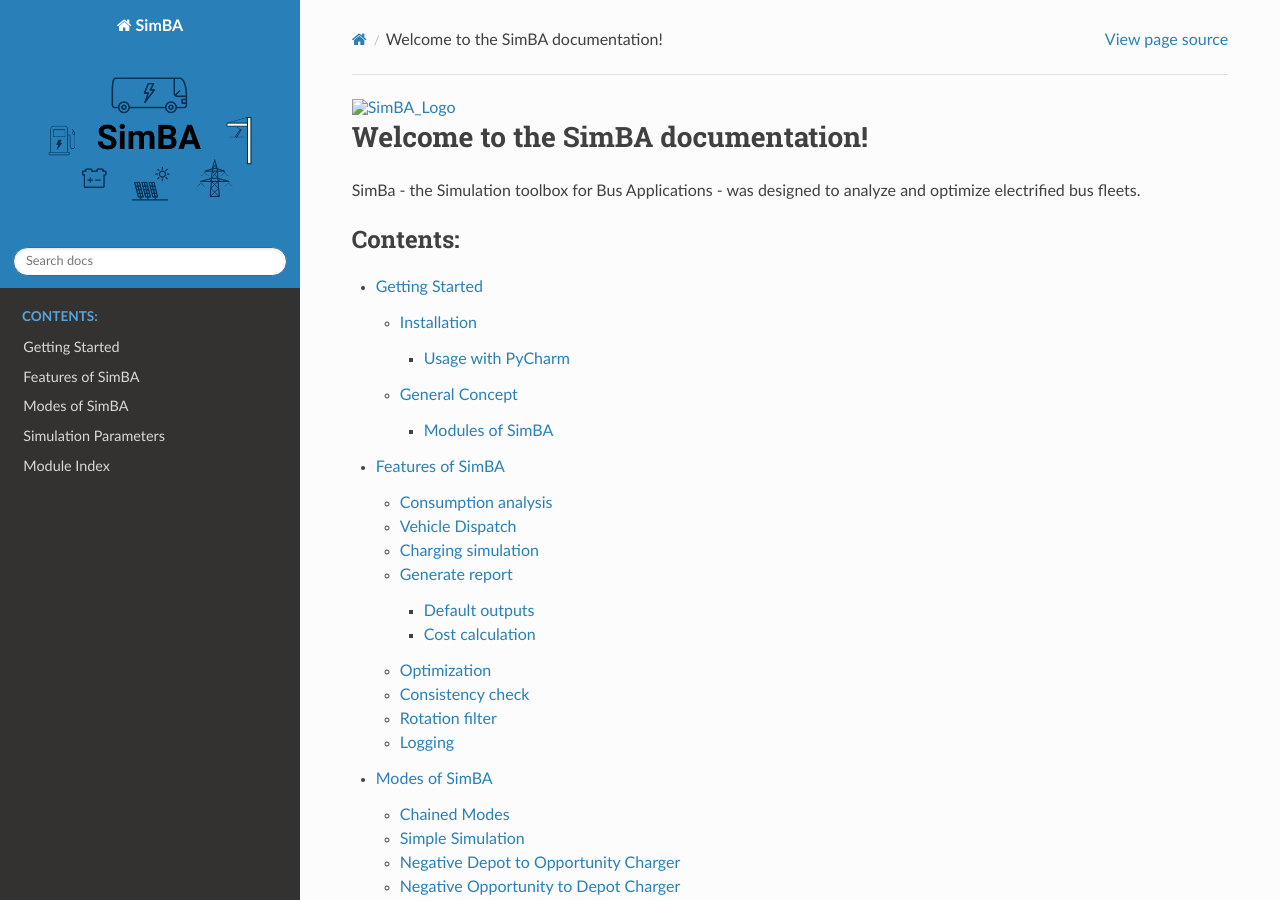
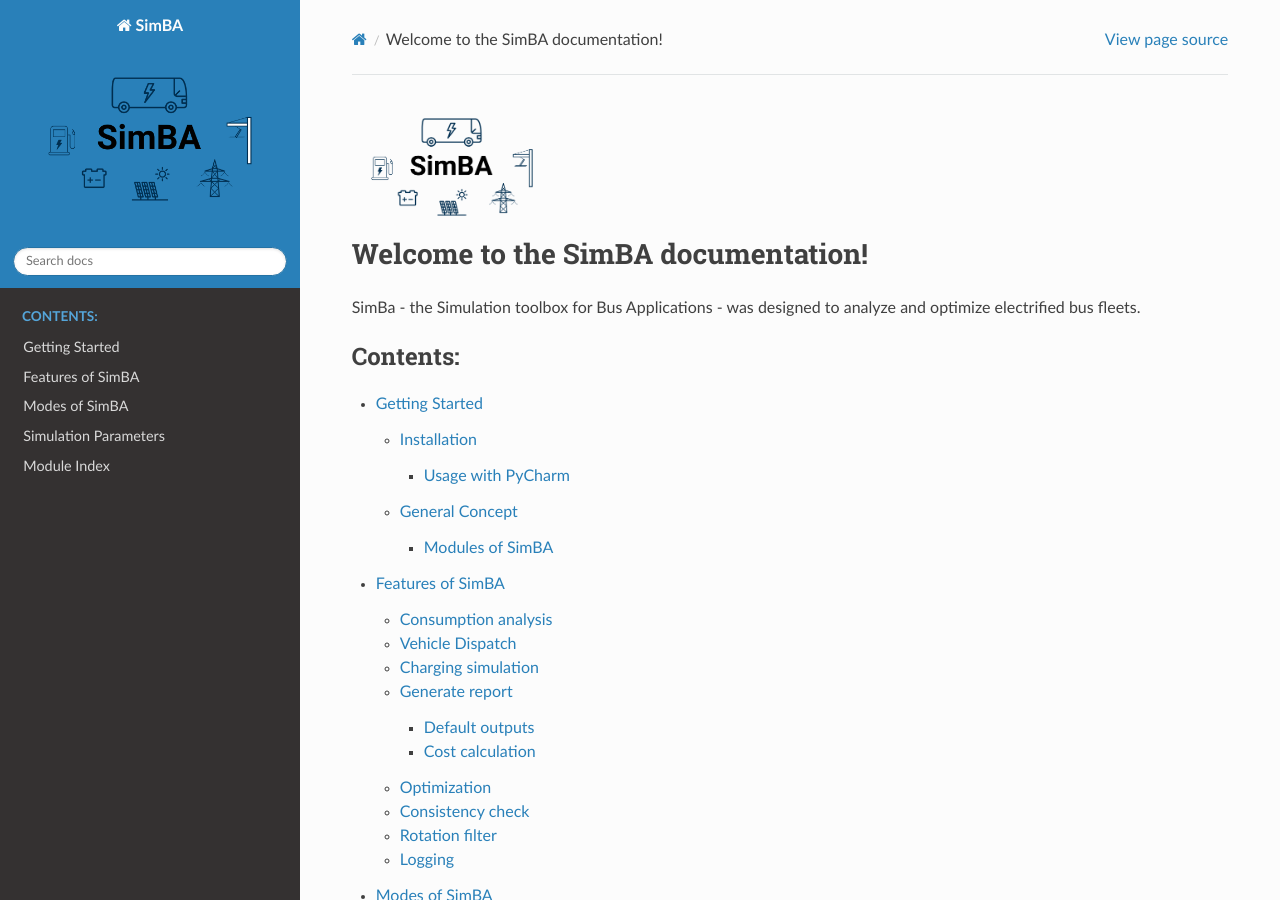
Before and after one commit to rl-institut/SimBA, a Sphinx documentation site: the page built from docs/source/index.rst, in a window 1280 px wide and 900 px high. Built offline with Sphinx 7.4.7 and the Read the Docs theme 2.0.0, drawn with Linux system fonts in a browser that asks for light colours.

Commit message:
Fix typo in logo

```diff
--- a/docs/source/index.rst
+++ b/docs/source/index.rst
@@ -4,7 +4,7 @@
    contain the root `toctree` directive.
 
 
-.. image:: _images/SimBA_Logo.png
+.. image:: _images/SimBA_logo.png
     :alt:  SimBA_Logo
     :width: 200
 
```
